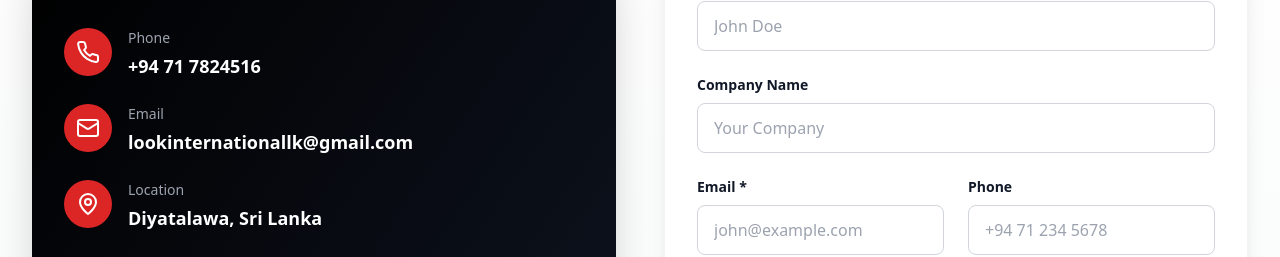
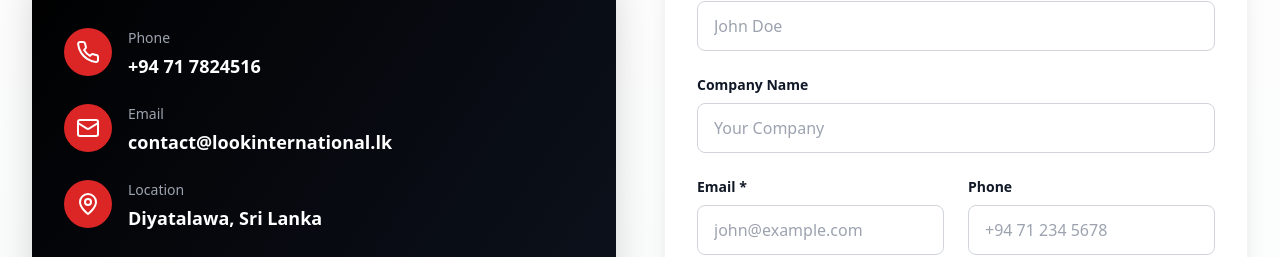
Before and after one commit to Hasithk/Looklk, a React (Vite) app: page / in a window 1280 px wide. Shown: the part 7200-7457 px from the top of the page. Built offline with nearby package versions, Linux system fonts and the light colour scheme.

Commit message:
Update contact email to contact@lookinternational.lk

```diff
--- a/src/components/Contact.tsx
+++ b/src/components/Contact.tsx
@@ -81,7 +81,7 @@ export default function Contact() {
                 </a>
 
                 <a
-                  href="mailto:lookinternationallk@gmail.com"
+                  href="mailto:contact@lookinternational.lk"
                   className="flex items-start gap-4 group hover:translate-x-2 transition-transform duration-300"
                 >
                   <div className="flex-shrink-0 w-12 h-12 bg-red-600 rounded-full flex items-center justify-center group-hover:scale-110 transition-transform duration-300">
@@ -89,7 +89,7 @@ export default function Contact() {
                   </div>
                   <div>
                     <div className="text-gray-400 text-sm mb-1">Email</div>
-                    <div className="text-lg font-semibold break-all">lookinternationallk@gmail.com</div>
+                    <div className="text-lg font-semibold break-all">contact@lookinternational.lk</div>
                   </div>
                 </a>
 
```
